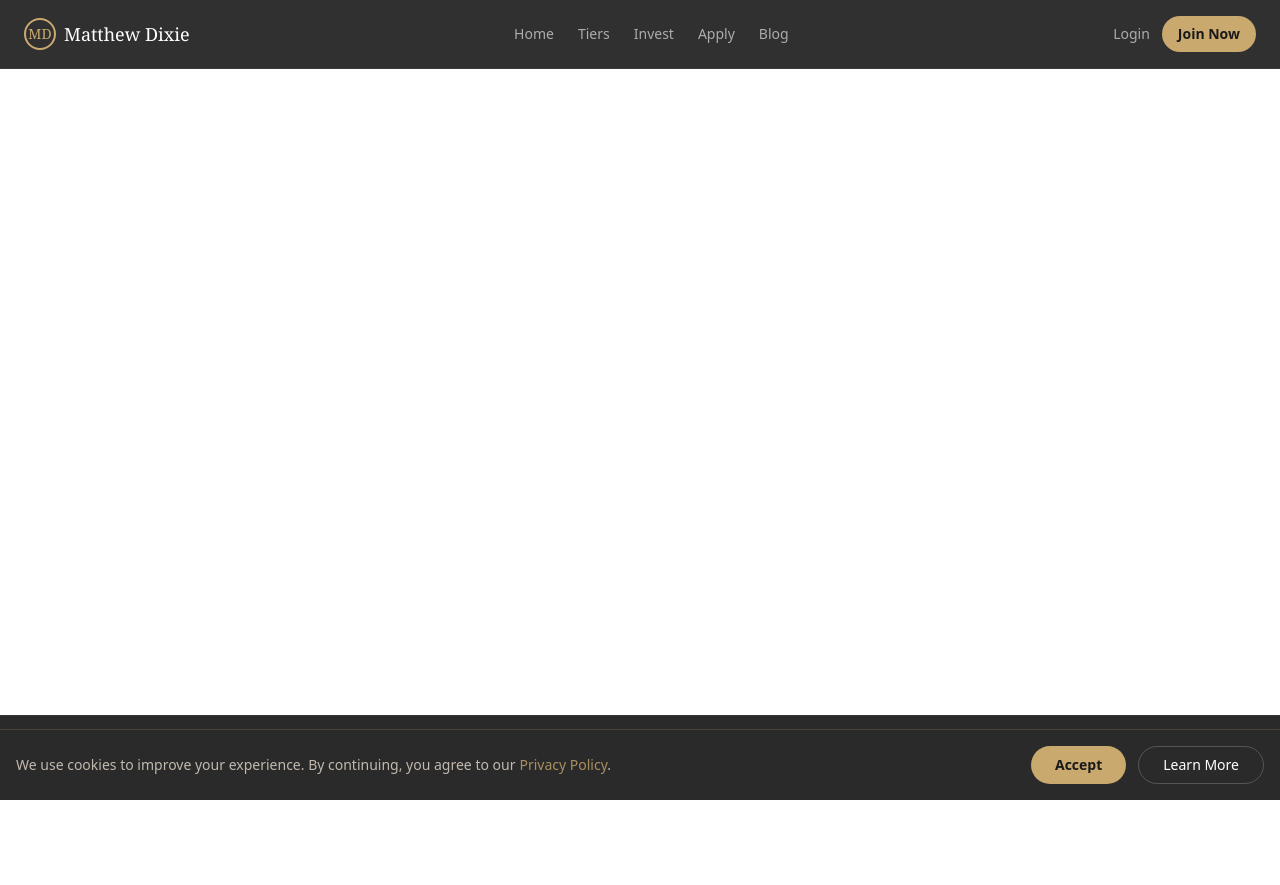
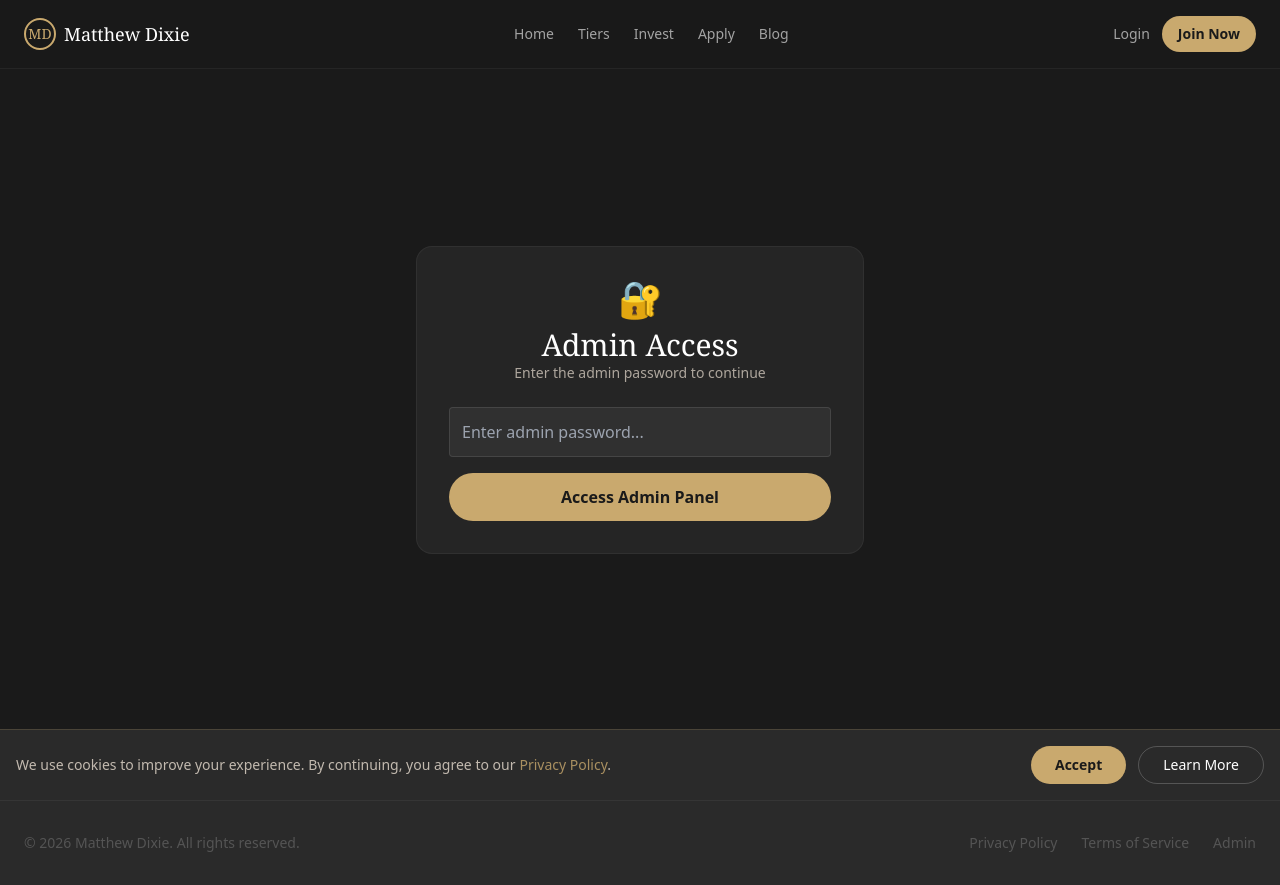
Before and after one commit to ihedioranmapromise-dev/matthew-dixie-management, a React app in the folder frontend/: page /admin-login in a window 1280 px wide. Before the commit the page ends 800 px from the top, so only its background shows below. Built offline with nearby package versions, Linux system fonts and the light colour scheme; the HTML template or start-up script is replaced by a standard one.

Commit message:
Add Admin Login page and link in footer

```diff
--- a/frontend/src/App.jsx
+++ b/frontend/src/App.jsx
@@ -7,6 +7,7 @@ import Tiers from './pages/Tiers';
 import Apply from './pages/Apply';
 import Auth from './pages/Auth';
 import Admin from './pages/Admin';
+import AdminLogin from './pages/AdminLogin';
 import Privacy from './pages/Privacy';
 import Terms from './pages/Terms';
 
@@ -23,6 +24,7 @@ function App() {
             <Route path="/login" element={<Auth />} />
             <Route path="/register" element={<Auth />} />
             <Route path="/admin" element={<Admin />} />
+            <Route path="/admin-login" element={<AdminLogin />} />
             <Route path="/privacy" element={<Privacy />} />
             <Route path="/terms" element={<Terms />} />
             <Route path="/investments" element={<div className="min-h-screen bg-charcoal text-white flex items-center justify-center text-2xl pt-20">Investments (coming soon)</div>} />
--- a/frontend/src/components/Footer.jsx
+++ b/frontend/src/components/Footer.jsx
@@ -14,17 +14,16 @@ const Footer = () => {
           </p>
         </div>
 
-        <div className="flex flex-wrap items-center gap-4 text-sm">
+        <div className="flex items-center gap-6 text-sm">
           <Link to="/privacy" className="text-white/20 hover:text-gold transition">Privacy Policy</Link>
           <Link to="/terms" className="text-white/20 hover:text-gold transition">Terms of Service</Link>
-          {isAdmin && (
+          {isAdmin ? (
             <Link to="/admin" className="text-gold hover:text-gold-light transition font-semibold">
               ⚙️ Admin Panel
             </Link>
-          )}
-          {!token && (
-            <Link to="/login" className="text-white/20 hover:text-gold transition text-xs">
-              Admin Login
+          ) : (
+            <Link to="/admin-login" className="text-white/20 hover:text-gold transition">
+              Admin
             </Link>
           )}
         </div>
--- /dev/null
+++ b/frontend/src/pages/AdminLogin.jsx
@@ -0,0 +1,64 @@
+import { useState } from 'react';
+import axios from 'axios';
+import { useNavigate } from 'react-router-dom';
+
+const AdminLogin = () => {
+  const navigate = useNavigate();
+  const [password, setPassword] = useState('');
+  const [loading, setLoading] = useState(false);
+  const [error, setError] = useState('');
+
+  const handleSubmit = async (e) => {
+    e.preventDefault();
+    setLoading(true);
+    setError('');
+    try {
+      const response = await axios.post('/api/admin/login', { password });
+      localStorage.setItem('token', response.data.token);
+      localStorage.setItem('user', JSON.stringify(response.data.user));
+      navigate('/admin');
+    } catch (error) {
+      setError(error.response?.data?.error || 'Invalid password. Try again.');
+    } finally {
+      setLoading(false);
+    }
+  };
+
+  return (
+    <div className="min-h-screen bg-charcoal flex items-center justify-center px-4">
+      <div className="max-w-md w-full bg-white/5 rounded-2xl p-8 border border-white/5">
+        <div className="text-center mb-6">
+          <div className="text-4xl mb-2">🔐</div>
+          <h2 className="font-serif text-3xl text-white">Admin Access</h2>
+          <p className="text-warm-sand-light opacity-70 text-sm">Enter the admin password to continue</p>
+        </div>
+
+        {error && (
+          <div className="mb-4 p-3 bg-red-500/10 border border-red-500/30 rounded-lg text-red-400 text-sm text-center">
+            {error}
+          </div>
+        )}
+
+        <form onSubmit={handleSubmit}>
+          <input
+            type="password"
+            placeholder="Enter admin password..."
+            value={password}
+            onChange={(e) => setPassword(e.target.value)}
+            className="w-full p-3 rounded bg-white/5 border border-white/10 text-white focus:border-gold focus:outline-none mb-4"
+            required
+          />
+          <button
+            type="submit"
+            disabled={loading}
+            className="w-full py-3 bg-gold text-charcoal rounded-full font-semibold hover:bg-gold-light transition disabled:opacity-50"
+          >
+            {loading ? 'Checking...' : 'Access Admin Panel'}
+          </button>
+        </form>
+      </div>
+    </div>
+  );
+};
+
+export default AdminLogin;
```
